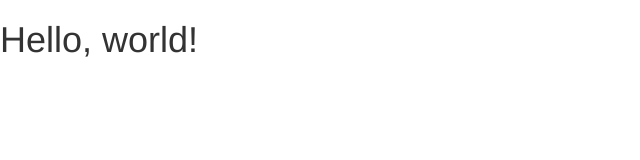
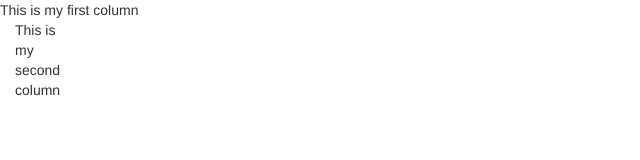
Before and after one commit to Brzezowski/Brzezowski.github.io, a plain HTML site: page index.html in a window 1280 px wide. Shown: the whole page, without its empty margins (0-640 px from the left). Drawn offline with nearby package versions, Linux system fonts and the light colour scheme.

Commit message:
another change

```diff
--- a/index.html
+++ b/index.html
@@ -6,7 +6,7 @@
     <meta http-equiv="X-UA-Compatible" content="IE=edge">
     <meta name="viewport" content="width=device-width, initial-scale=1">
     <!-- The above 3 meta tags *must* come first in the head; any other head content must come *after* these tags -->
-    <title>Bootstrap 101 Template</title>
+    <title>Brzezowski</title>
 
     <!-- Bootstrap -->
     <link rel="stylesheet" href="https://maxcdn.bootstrapcdn.com/bootstrap/3.3.7/css/bootstrap.min.css" integrity="sha384-BVYiiSIFeK1dGmJRAkycuHAHRg32OmUcww7on3RYdg4Va+PmSTsz/K68vbdEjh4u" crossorigin="anonymous">
@@ -19,7 +19,14 @@
     <![endif]-->
   </head>
   <body>
-    <h1>Hello, world!</h1>
+    <div class="row">
+			<div class="col-xs-12 col-sn-5 col-md-4 col-lg-3">
+				This is my first column
+			<div/>
+			<div class="col-xs-12 col-sn-5 col-md-4 col-lg-3">
+				This is my second column
+			<div/>
+
 
     <!-- jQuery (necessary for Bootstrap's JavaScript plugins) -->
     <script src="https://ajax.googleapis.com/ajax/libs/jquery/1.12.4/jquery.min.js"></script>
```
